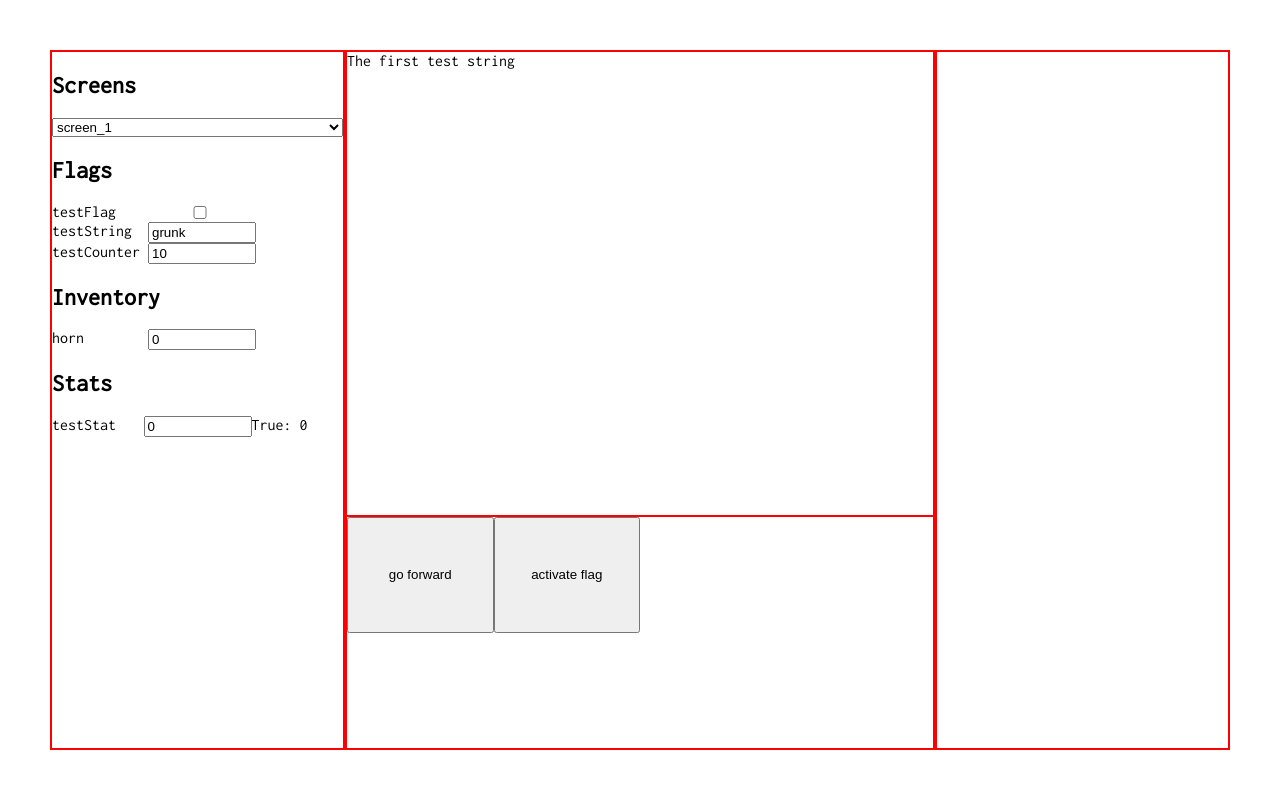
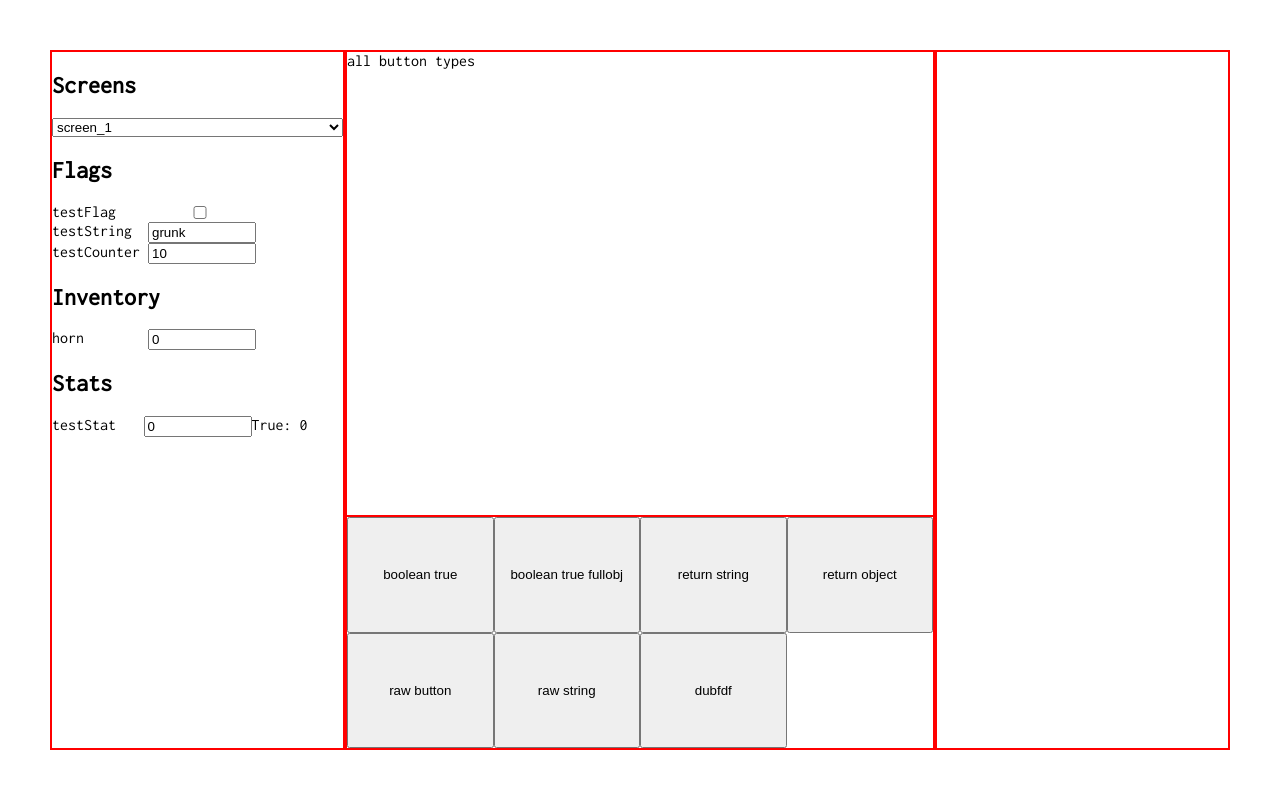
Before and after one commit to TrentWest7190/atheneum, a Vue app: page / in a window 1280 px wide. Shown: the top 788 px of the page. Built offline with nearby package versions, Linux system fonts and the light colour scheme.

Commit message:
moved button logic

```diff
--- a/src/App.vue
+++ b/src/App.vue
@@ -20,6 +20,7 @@ import DebugView from './components/DebugView'
 import InventoryView from './components/InventoryView'
 
 import TextEngine from './engine/TextEngine'
+import ButtonEngine from './engine/ButtonEngine'
 
 export default {
   name: 'app',
@@ -82,39 +83,7 @@ export default {
     },
 
     buttons () {
-      const buttons = this.Player.buttonOverride.length > 0 ? this.Player.buttonOverride : this.scene.buttons
-      const finalButtons = buttons.map(buttonObj => {
-        // Case 1: button is an object with a condition
-        if (typeof buttonObj.condition !== 'undefined') {
-          const conditionType = typeof buttonObj.condition()
-          // Case 1-1: button is an object with a condition that returns the name of a button
-          if (conditionType === 'string') {
-            return this.Story.buttonData[buttonObj.condition()] // Use the reference to return the button
-          }
-          // Case 1-2: button is an object with a condition that returns an actual button object (hopefully)
-          else if (conditionType === 'object') {
-            return buttonObj.condition() // Use the returned button itself
-          }
-          // Case 1-3: button is an object with a condition that returns a boolean
-          else if (conditionType === 'boolean') {
-            return buttonObj.condition() ? this.Story.buttonData[buttonObj.name] : undefined // Use the reference to the button if condition passes
-          }
-        }
-        // Case 2: button is an object with no condition
-        else if (typeof buttonObj === 'object') {
-          return buttonObj // Use the object
-        }
-        // Case 3: button is a string
-        else if (typeof buttonObj === 'string') {
-          return this.Story.buttonData[buttonObj] // Use the reference to the object
-        }
-      }, this).filter(button => typeof button !== 'undefined')
-
-      if (buttons._parent) {
-        Object.defineProperty(finalButtons, '_parent', {value: buttons._parent})
-      }
-
-      return finalButtons
+      return ButtonEngine(this.scene.buttons, this.Story.buttonData, this.Player)
     }
   },
 
--- /dev/null
+++ b/src/engine/ButtonEngine.js
@@ -0,0 +1,45 @@
+const getFinalButtonArray = function (inputArray, storyButtons, player) {
+  let finalButtons = player.buttonOverride.length > 0 ? player.buttonOverride : inputArray
+  finalButtons = checkConditions(finalButtons, storyButtons)
+  return finalButtons
+}
+
+const checkConditions = function (inputArray, storyButtons) {
+  let returnButtons = inputArray.map(button => {
+    let returnButton
+    if (button.condition) {
+      const conditionResult = button.condition()
+      const conditionType = typeof conditionResult
+      if (conditionType === 'boolean') {
+        if (conditionResult && button.name) {
+          returnButton = storyButtons[button.name]
+        } else if (conditionResult) {
+          returnButton = button
+        }
+      } else if (conditionType === 'string') {
+        returnButton = storyButtons[conditionResult]
+      } else if (conditionType === 'object') {
+        returnButton = conditionResult
+      }
+    } else if (typeof button === 'object') {
+      returnButton = button
+    } else if (typeof button === 'string') {
+      returnButton = storyButtons[button]
+    }
+
+    if (typeof returnButton !== 'undefined' && returnButton.children) {
+      returnButton.children = checkConditions(returnButton.children)
+      if (returnButton.children.length === 0) {
+        returnButton = undefined
+      }
+    }
+    return returnButton
+  }).filter(button => typeof button !== 'undefined')
+
+  if (inputArray._parent) {
+    Object.defineProperty(returnButtons, '_parent', { value: inputArray._parent })
+  }
+  return returnButtons
+}
+
+export default getFinalButtonArray
--- a/src/stories/debug.js
+++ b/src/stories/debug.js
@@ -143,6 +143,18 @@ const buttonData = {
       Inventory.horn -= 1
       Player.additionalParagraphs.push('You pound out the horn into a fine mist')
     }
+  },
+
+  button_17: {
+    text: 'boolean true'
+  },
+
+  button_18: {
+    text: 'return string'
+  },
+
+  button_19: {
+    text: 'raw string'
   }
 }
 
@@ -221,17 +233,67 @@ const screenData = {
 
   button_tree: {
     paragraphs: [
-      'button tree stuff'
+      'all button types'
     ],
     buttons: [
+      {
+        name: 'button_17',
+        condition () {
+          return true
+        }
+      },
+      {
+        text: 'boolean true fullobj',
+        condition () {
+          return true
+        }
+      },
+      {
+        condition () {
+          return 'button_18'
+        }
+      },
+      {
+        condition () {
+          return { text: 'return object' }
+        }
+      },
+      {
+        text: 'raw button'
+      },
+      'button_19',
       {
         text: 'look',
         children: [
           {
-            text: 'sand',
-            events () {
-              Player.additionalParagraphs.push(`that's some sand`)
+            text: 'dont show',
+            condition () {
+              return false
             }
+          }
+        ]
+      },
+      {
+        text: 'dubfdf',
+        children: [
+          {
+            text: 'hey',
+            children: [
+              {
+                text: 'hi'
+              },
+              {
+                text: 'nonoshow',
+                children: [
+                  {
+                    text: 'noshow',
+                    condition () {
+                      return false
+                    }
+                  }
+                ]
+              }
+            ]
           }
         ]
       }
@@ -247,7 +309,8 @@ const flagData = {
 
 const itemData = {
   horn: {
-    text: 'A funny horn'
+    text: 'A funny horn',
+    categories: ['usable']
   }
 }
 
@@ -271,7 +334,7 @@ const statData = {
 }
 
 const config = {
-  startScreenId: 'screen_1'
+  startScreenId: 'button_tree'
 }
 
 Player.Setup(flagData, itemData, statData, config.startScreenId)
```
